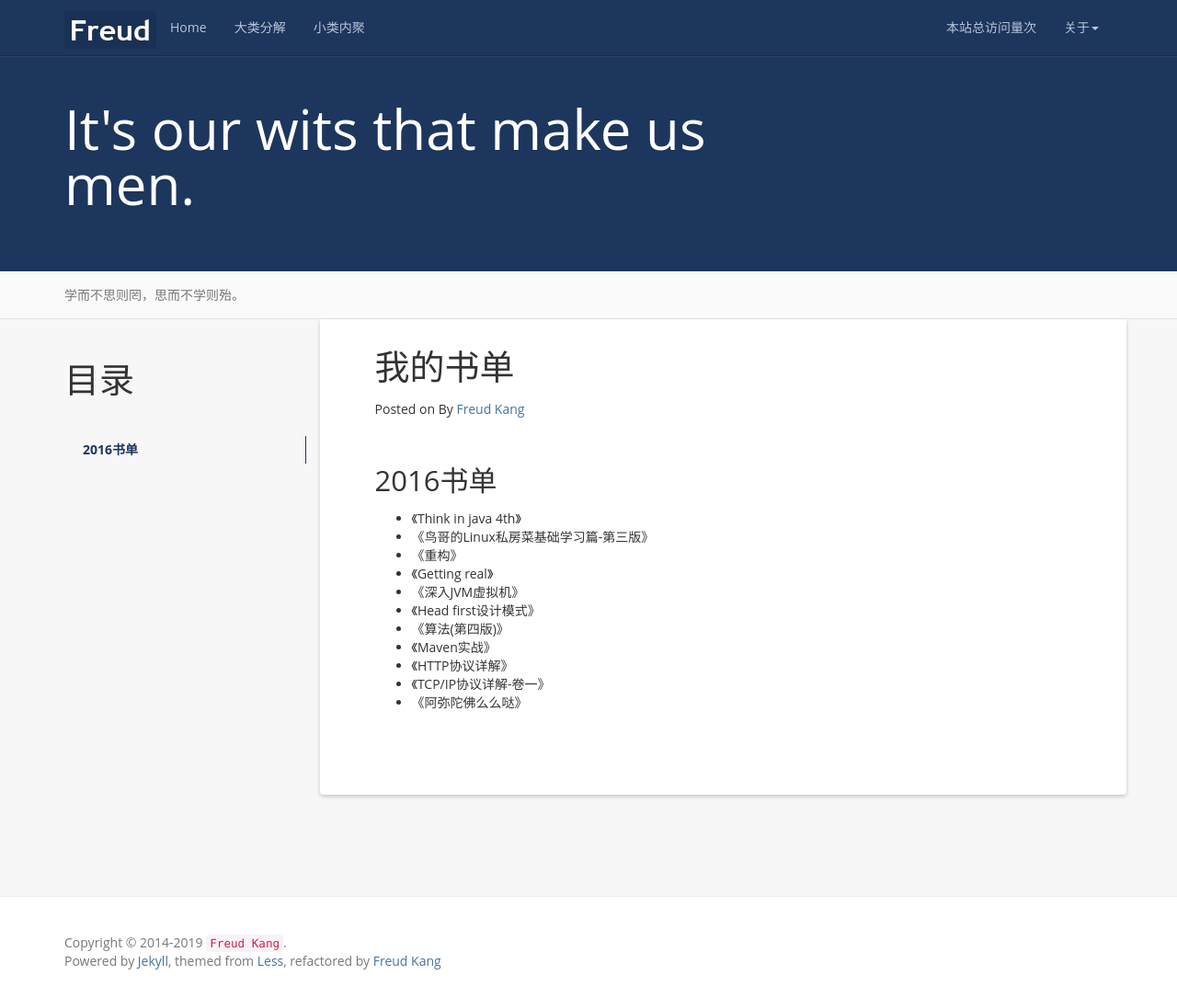
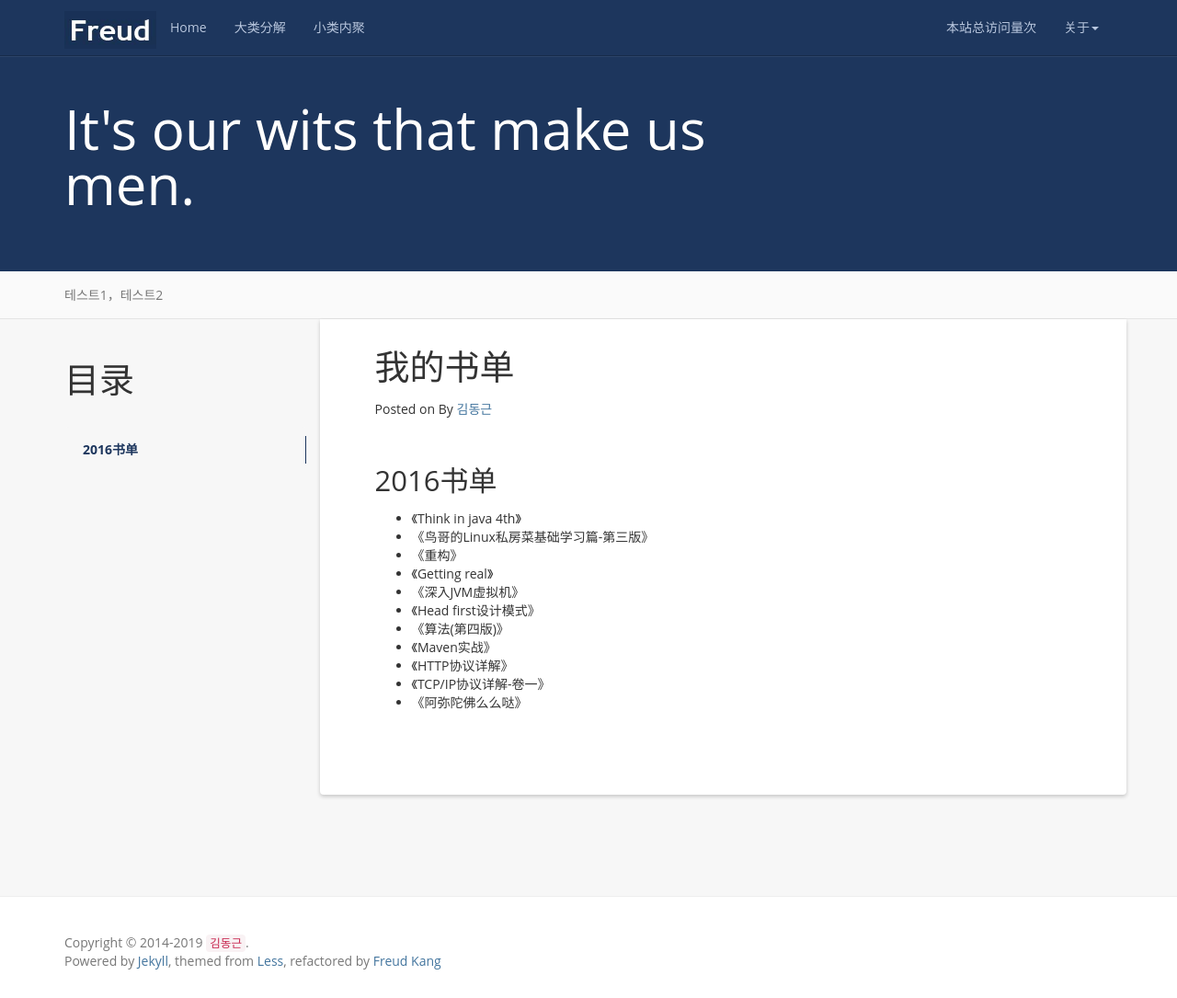
Before and after one commit to testall0836/testall0836.github.io, a Jekyll site: the page built from books.md, in a window 1280 px wide and 1085 px high. Shown: the whole window at 92% size. Built offline with Jekyll 4.4.1, drawn with Linux system fonts in a browser that asks for light colours; nearby versions of some CDN libraries; a script that is not in the unit is left out; comment, search, counter and statistics services are not loaded.

Commit message:
ch theme

```diff
--- a/_config.yml
+++ b/_config.yml
@@ -1,15 +1,15 @@
 # Site settings
-name: Less Or More
-email: luoyan35714@126.com
-author: Freud Kang
-url: http://www.hifreud.com
-resume_site: http://www.hifreud.com/Resume.io/
-github: https://github.com/luoyan35714/
-baseurl: "/LessOrMore"
+name: testall
+email: testall0836@gmail.com
+author: 김동근
+url: https://testall0836.github.io
+resume_site: https://github.com/testall0836/
+github: https://github.com/testall0836/
+baseurl:
 description: Actually, less is more!
-meta_description: 康志华;个人博客;学而不思则罔;思而不学则殆;生命不止;折腾不休
+meta_description: 반갑습니다.
 motto: It's our wits that make us men.
-banner: 学而不思则罔，思而不学则殆。
+banner: 테스트1，테스트2
 
 #permalink: /:categories/:year/:month/:day/:title/
 permalink: /:year/:month/:day/:title/
@@ -17,9 +17,7 @@ paginate: 10
 
 exclude: ['README.md', 'Gemfile.lock', 'Gemfile', 'Rakefile']
 
-github_username: luoyan35714
+github_username: testall0836
 
 # Build settings
 markdown: kramdown
-
-baidu_analysis: 94be4b0f9fc5d94cc0d0415ea6761ae9
```
